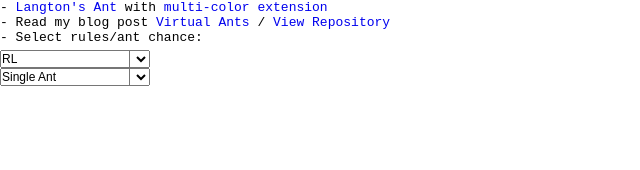
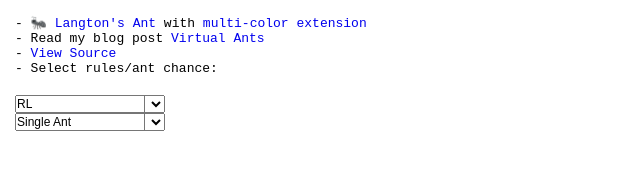
Before and after one commit to healeycodes/virtual-ants, a plain HTML site: page index.html in a window 1280 px wide. Shown: the whole page, without its empty margins (0-640 px from the left). Drawn offline with Linux system fonts and the light colour scheme; a script that the page names is missing.

Commit message:
Give intro some space

```diff
--- a/index.html
+++ b/index.html
@@ -28,6 +28,10 @@
         }
 
         /* Dropdowns (https://stackoverflow.com/a/31474567) */
+        .dropdowns {
+            padding-left: 15px;
+        }
+
         .dropdown {
             position: relative;
             width: 150px;
@@ -50,7 +54,8 @@
 
         /* Intro text */
         .intro {
-            height: 50px;
+            height: 65px;
+            padding: 15px;
             font-family: monospace;
         }
     </style>
@@ -58,19 +63,22 @@
 
 <body>
     <p class="intro">
-        - <a href="https://en.wikipedia.org/wiki/Langton%27s_ant">Langton's Ant</a>
+        - <a href="https://en.wikipedia.org/wiki/Langton%27s_ant">🐜 Langton's Ant</a>
         with <a href="https://en.wikipedia.org/wiki/Langton%27s_ant#Extension_to_multiple_colors">multi-color
             extension</a>
         <br />
-        - Read my blog post <a href="javascript:alert('coming soon..')">Virtual Ants</a> / <a
-            href="https://github.com/healeycodes/virtual-ants">View Repository</a>
+        - Read my blog post <a href="javascript:alert('coming soon..')">Virtual Ants</a>
+        <br />
+        - <a href="https://github.com/healeycodes/virtual-ants">View Source</a>
         <br />
         - Select rules/ant chance:
     </p>
 
     <!-- https://stackoverflow.com/a/31474567 -->
+    <div class="dropdowns">
         <div class="dropdown">
-        <input id="rules" type="text" value="RL" oninput="this.setAttribute('value', this.value); langtonAntCanvas()" />
+            <input id="rules" type="text" value="RL"
+                oninput="this.setAttribute('value', this.value); langtonAntCanvas()" />
             <select
                 onchange="this.previousElementSibling.value=this.value; this.previousElementSibling.focus(); this.previousElementSibling.dispatchEvent(new Event('input', {bubbles:true}));"">
             <option selected value=" RL">RL (Langton's Ant)</option>
@@ -90,8 +98,9 @@
                 <option value=".2">.2</option>
             </select>
         </div>
+    </div>
 
-    <canvas></canvas>
+    <canvas />
 
     <script>
         // https://github.com/healeycodes/virtual-ants
@@ -99,10 +108,9 @@
         // Resources:
         // - https://en.wikipedia.org/wiki/Langton%27s_ant
         // - https://mitpress.mit.edu/9780262561273/the-computational-beauty-of-nature/
-
-        const TOP_SECTION_HEIGHT = 86
+        const TOP_SECTION_HEIGHT = 132
         const CANVAS_WIDTH = round2even(window.innerWidth)
-        const CANVAS_HEIGHT = round2even(window.innerHeight) - TOP_SECTION_HEIGHT
+        const CANVAS_HEIGHT = round2even(window.innerHeight - TOP_SECTION_HEIGHT)
         const ANT_DIRECTIONS = ['u', 'r', 'd', 'l']
         const UNITS = 4
 
```
Lines whose indentation alone changed are shown as unchanged.
